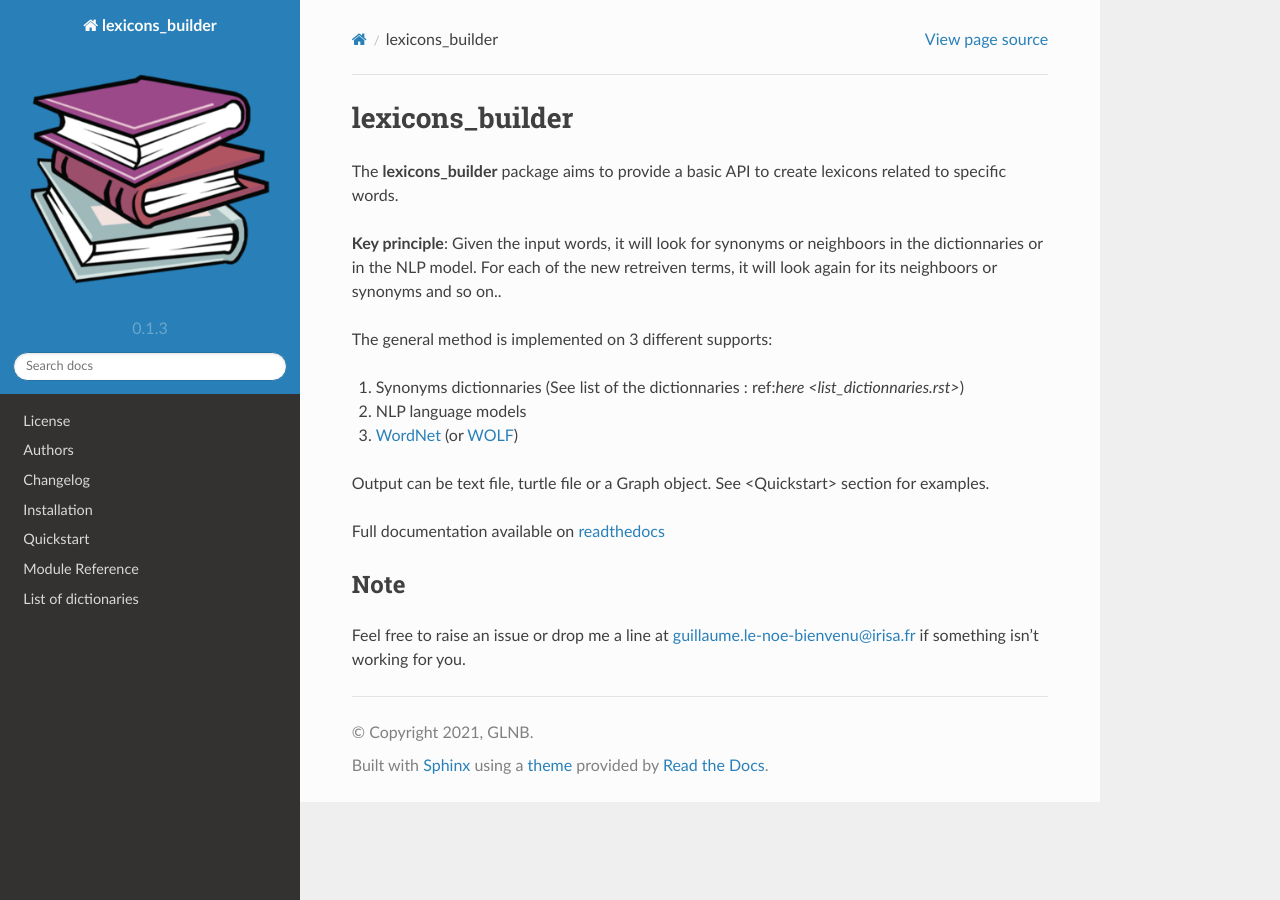
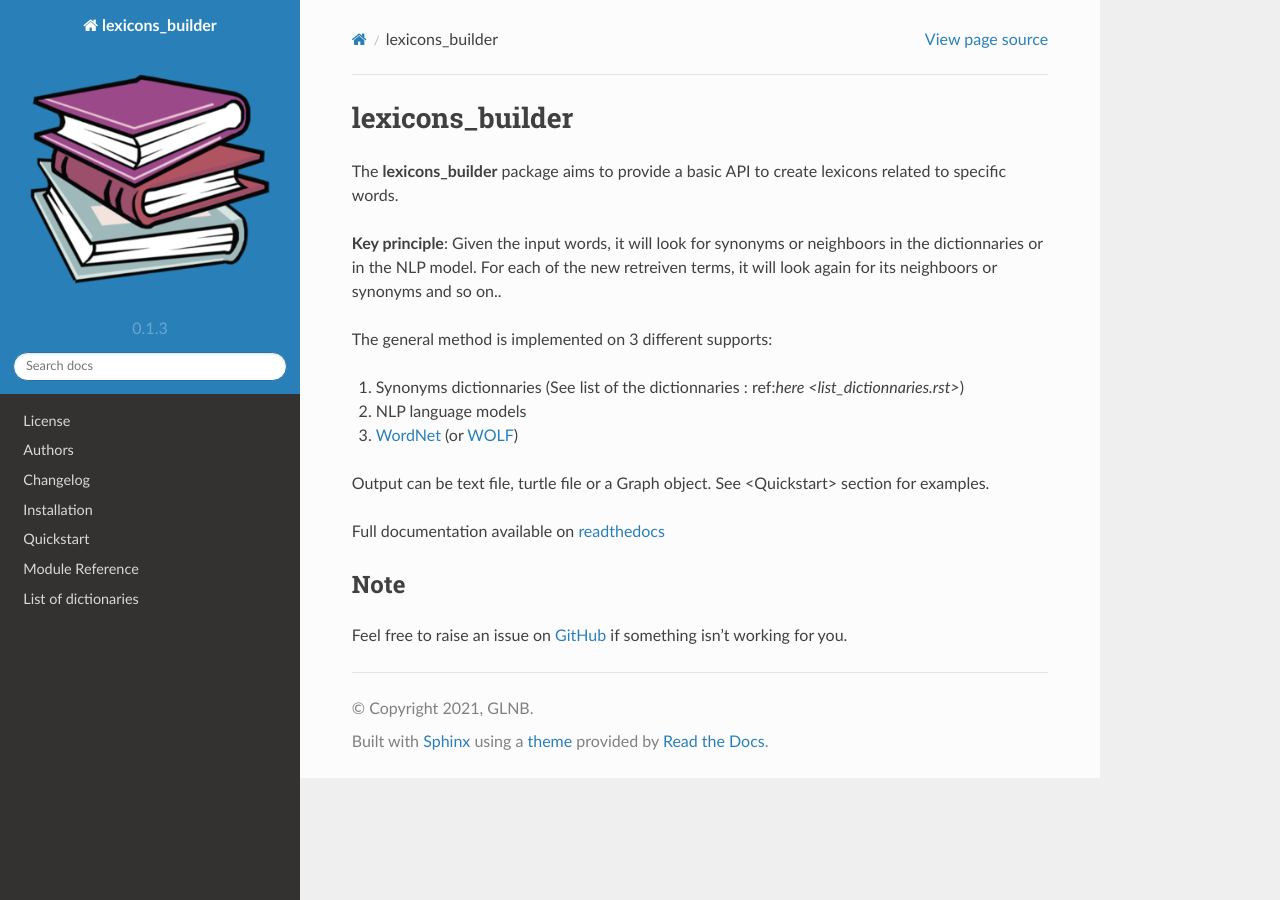
Before and after one commit to GuillaumeLNB/lexicons_builder, a Sphinx documentation site: the page built from docs/readme.rst, in a window 1280 px wide. Built offline with Sphinx 7.4.7 and the Read the Docs theme 2.0.0, drawn with Linux system fonts in a browser that asks for light colours; the version number is read from the project's files by our own code.

Commit message:
black & minor update

```diff
--- a/README.rst
+++ b/README.rst
@@ -23,7 +23,7 @@ Full documentation available on `readthedocs`_
 Note
 ====
 
-Feel free to raise an issue or drop me a line at guillaume.le-noe-bienvenu@irisa.fr if something isn't working for you.
+Feel free to raise an issue on `GitHub`_ if something isn't working for you.
 
 
 .. _toctree: http://www.sphinx-doc.org/en/master/usage/restructuredtext/directives.html
@@ -41,6 +41,7 @@ Feel free to raise an issue or drop me a line at guillaume.le-noe-bienvenu@irisa
 .. _WordNet: https://wordnet.princeton.edu/
 .. _WOLF: http://alpage.inria.fr/~sagot/
 .. _readthedocs: https://lexicons-builder.readthedocs.io/en/latest/index.html
+.. _GitHub: https://github.com/GuillaumeLNB/lexicons_builder/issues
 
 
 Installation
--- a/docs/readme.rst
+++ b/docs/readme.rst
@@ -23,7 +23,7 @@ Full documentation available on `readthedocs`_
 Note
 ====
 
-Feel free to raise an issue or drop me a line at guillaume.le-noe-bienvenu@irisa.fr if something isn't working for you.
+Feel free to raise an issue on `GitHub`_ if something isn't working for you.
 
 
 .. _toctree: http://www.sphinx-doc.org/en/master/usage/restructuredtext/directives.html
@@ -41,3 +41,4 @@ Feel free to raise an issue or drop me a line at guillaume.le-noe-bienvenu@irisa
 .. _WordNet: https://wordnet.princeton.edu/
 .. _WOLF: http://alpage.inria.fr/~sagot/
 .. _readthedocs: https://lexicons-builder.readthedocs.io/en/latest/index.html
+.. _GitHub: https://github.com/GuillaumeLNB/lexicons_builder/issues
```
